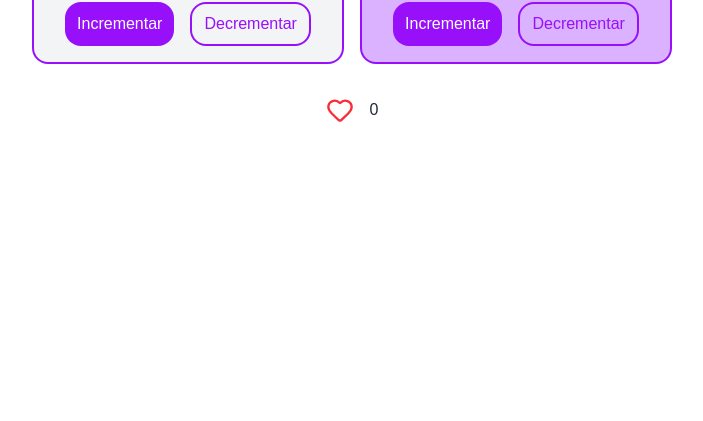
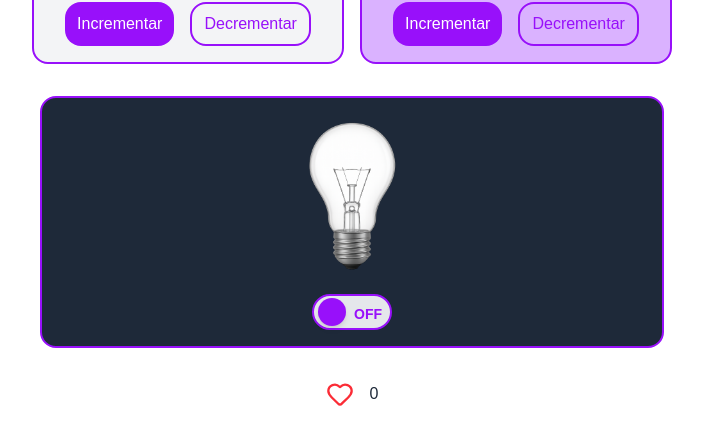
Before and after one commit to GabrielXavier77/introducao-nextjs, a Next.js app: page / in a window 1280 px wide. Shown: the part 1605-2026 px from the top of the page, without its empty margins (288-991 px from the left). Before the commit the page ends 1745 px from the top, so only its background shows below. Built offline with nearby package versions, Linux system fonts and the light colour scheme.

Commit message:
Lamp component added

```diff
--- a/src/app/page.tsx
+++ b/src/app/page.tsx
@@ -5,6 +5,7 @@ import Counter from "@/components/Counter";
 import { ImageCardProps } from "@/components/ImageCard";
 import LikeButton from "@/components/LikeButton";
 import EffectCounter from "@/components/EffectCounter";
+import Lamp from "@/components/Lamp";
 
 export default function Home() {
   const ImageCardContents: ImageCardProps[] = [
@@ -101,6 +102,9 @@ export default function Home() {
         <EffectCounter/>
       </div>
       <div className="p-4 w-full flex justify-center">
+        <Lamp/>
+      </div>
+      <div className="p-4 w-full flex justify-center">
         <LikeButton/>
       </div>
     </div>
--- /dev/null
+++ b/src/components/Lamp.tsx
@@ -0,0 +1,40 @@
+"use client";
+
+import { useState } from "react";
+import Image from "next/image";
+
+export default function Lamp() {
+  const [isOn, setIsOn] = useState(false);
+
+  return (
+    <div
+      className={`flex flex-col gap-4 justify-center items-center w-1/2 p-4 border-2 border-purple-600 rounded-2xl transition-colors duration-300
+    ${isOn ? "bg-gray-100" : "bg-gray-800"}`}
+    >
+      <div className="w-[164px] h-[164px] relative">
+        <Image
+          src={isOn ? "/lampOn.png" : "/lampOff.png"}
+          alt="lamp"
+          fill
+          className="object-cover w-[164px] h-[164px]"
+        />
+      </div>
+
+      <button
+        onClick={() => setIsOn(!isOn)}
+        className={`relative w-20 h-9 p-2 rounded-full transition-colors duration-300 border-2 border-purple-600 cursor-pointer
+          ${isOn ? "bg-purple-600" : "bg-gray-200"}`}
+      >
+        <span
+          className={`absolute top-0.5 left-1 w-7 h-7 rounded-full shadow-md transform transition-transform duration-300
+          ${isOn ? "translate-x-[42px] bg-white" : "translate-x-0 bg-purple-600"}`}
+        />
+        <span className={`absolute top-2 text-sm font-bold ${
+          isOn ? "left-2 text-white" : "right-2 text-purple-600"
+        }`}>
+          {isOn ? "ON" : "OFF"}
+        </span>
+      </button>
+    </div>
+  );
+}
```
Also changed, not shown: public/lampOff.png (added), 1 other file (tests, documents, lock files or other folders).
